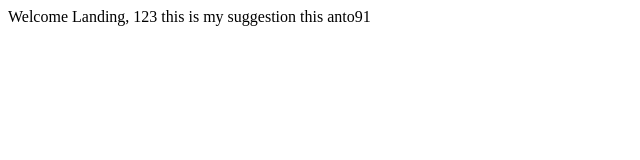
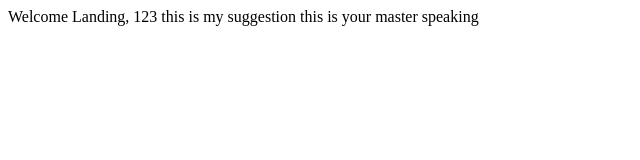
Before and after one commit to anto91github/simple-landing, a plain HTML site: page index.html in a window 1280 px wide. Shown: the whole page, without its empty margins (0-640 px from the left). Drawn offline with Linux system fonts and the light colour scheme.

Commit message:
add master speaking

```diff
--- a/index.html
+++ b/index.html
@@ -6,6 +6,6 @@
 <body>
 	Welcome Landing, 123
 	this is my suggestion
-	this anto91
+	this is your master speaking
 </body>
 </html>
```
